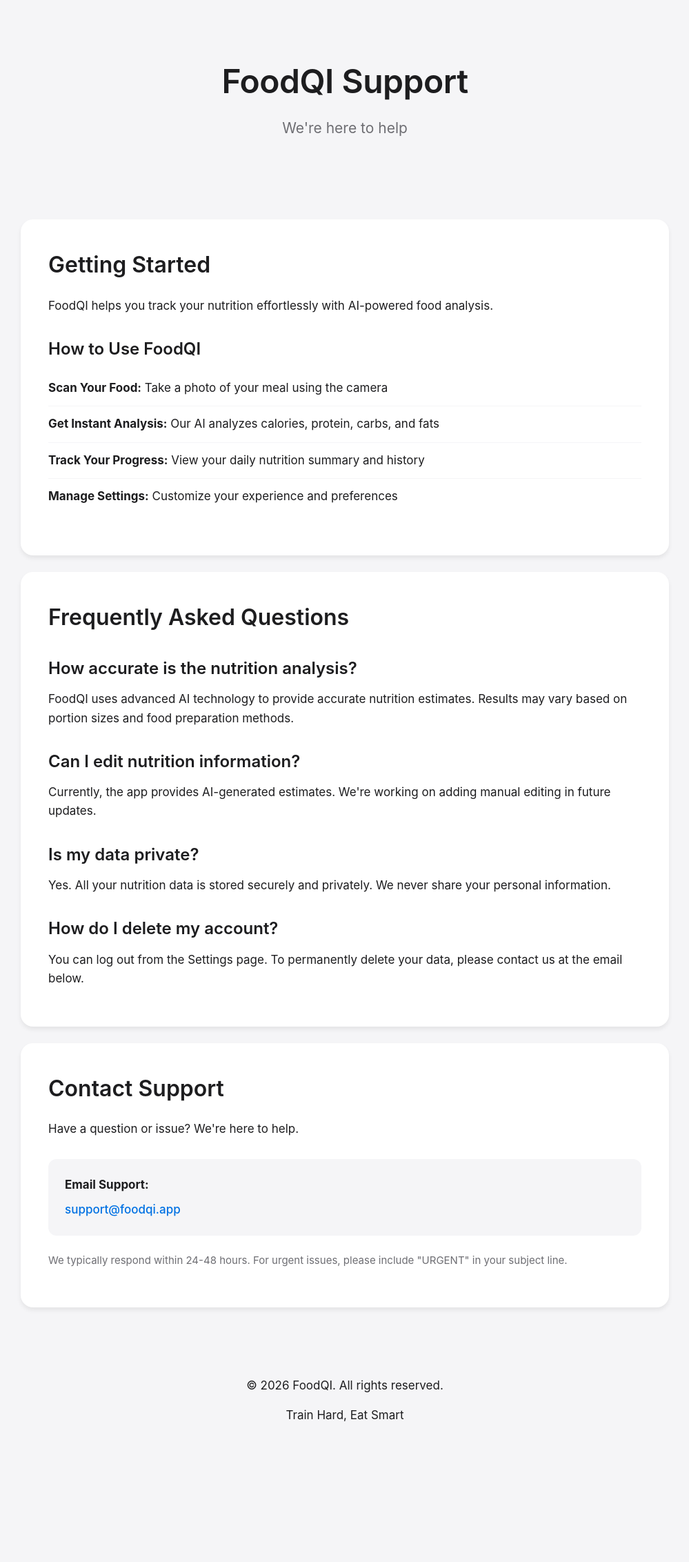
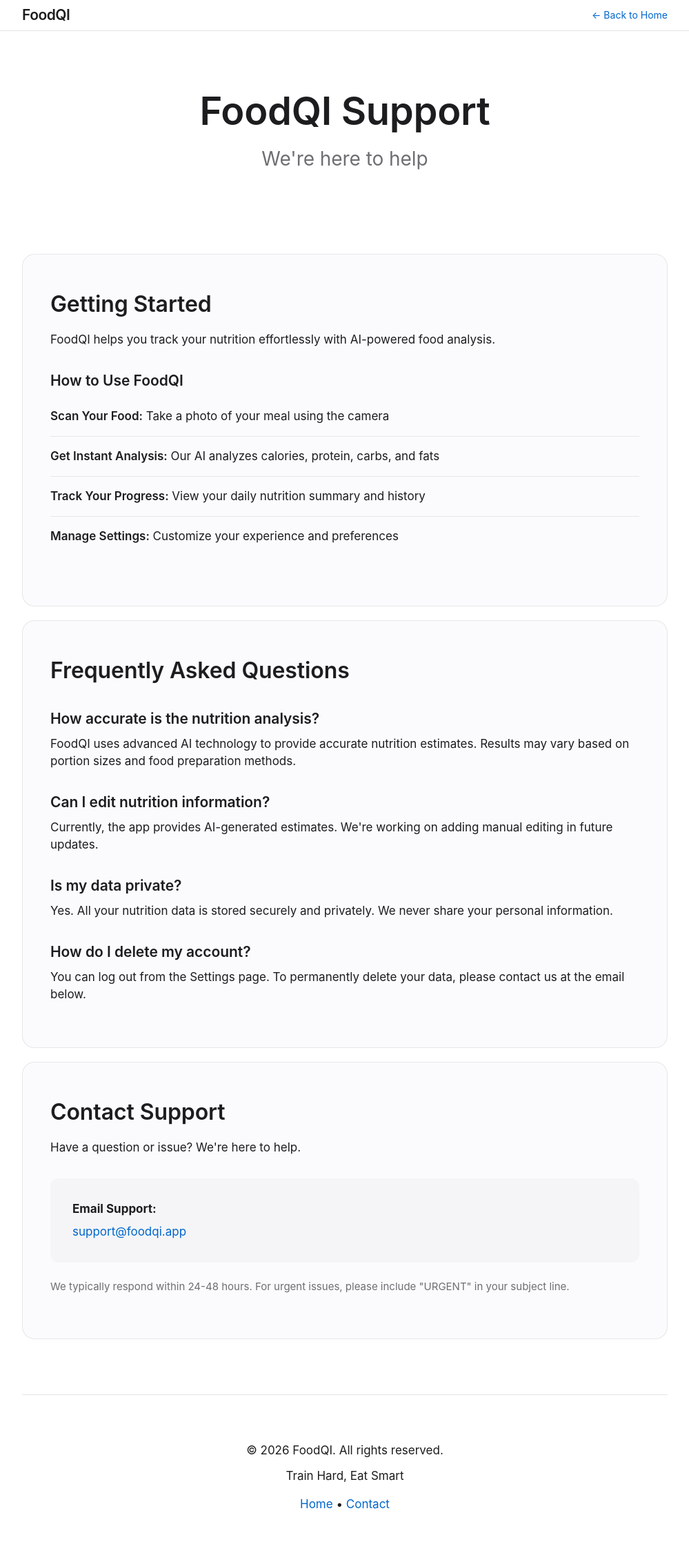
Before and after one commit to oriantarshish/FoodQi-support-website, a plain HTML site: page support.html in a window 1280 px wide. Shown: the whole page at 69% size, without its empty margins (140-1139 px from the left). Before the commit the page ends 2161 px from the top, so only its background shows below. Drawn offline with Linux system fonts and the light colour scheme.

Commit message:
refactor: update styles and layout for index and support pages

```diff
--- a/support.html
+++ b/support.html
@@ -1,5 +1,6 @@
 <!DOCTYPE html>
 <html lang="en">
+
 <head>
     <meta charset="UTF-8">
     <meta name="viewport" content="width=device-width, initial-scale=1.0">
@@ -12,93 +13,148 @@
         }
 
         body {
-            font-family: -apple-system, BlinkMacSystemFont, 'Segoe UI', Roboto, Helvetica, Arial, sans-serif;
-            background: #f5f5f7;
+            font-family: -apple-system, BlinkMacSystemFont, 'SF Pro Display', 'Segoe UI', Roboto, Helvetica, Arial, sans-serif;
+            background: #fff;
             color: #1d1d1f;
-            line-height: 1.6;
+            line-height: 1.47059;
+            font-size: 17px;
+            font-weight: 400;
+        }
+
+        /* Navigation */
+        nav {
+            position: fixed;
+            top: 0;
+            width: 100%;
+            background: rgba(255, 255, 255, 0.8);
+            backdrop-filter: saturate(180%) blur(20px);
+            -webkit-backdrop-filter: saturate(180%) blur(20px);
+            border-bottom: 1px solid rgba(0, 0, 0, 0.1);
+            z-index: 1000;
+        }
+
+        .nav-container {
+            max-width: 980px;
+            margin: 0 auto;
+            padding: 0 22px;
+            display: flex;
+            justify-content: space-between;
+            align-items: center;
+            height: 44px;
+        }
+
+        .logo {
+            font-size: 21px;
+            font-weight: 600;
+            color: #1d1d1f;
+            text-decoration: none;
+            letter-spacing: -0.5px;
+        }
+
+        .back-link {
+            color: #0066cc;
+            text-decoration: none;
+            font-size: 14px;
+            font-weight: 400;
+            transition: color 0.2s;
+        }
+
+        .back-link:hover {
+            color: #0077ed;
         }
 
         .container {
             max-width: 980px;
             margin: 0 auto;
-            padding: 40px 20px;
+            padding: 100px 22px 60px;
         }
 
         header {
             text-align: center;
-            margin-bottom: 60px;
-            padding: 40px 0;
+            margin-bottom: 80px;
+            padding: 20px 0;
         }
 
         h1 {
-            font-size: 48px;
+            font-size: 56px;
             font-weight: 600;
-            margin-bottom: 12px;
-            letter-spacing: -0.5px;
+            margin-bottom: 8px;
+            letter-spacing: -0.005em;
+            color: #1d1d1f;
         }
 
         .subtitle {
-            font-size: 21px;
+            font-size: 28px;
             color: #6e6e73;
             font-weight: 400;
+            letter-spacing: -0.002em;
         }
 
         .section {
-            background: white;
+            background: #fbfbfd;
             border-radius: 18px;
-            padding: 40px;
-            margin-bottom: 24px;
-            box-shadow: 0 4px 6px rgba(0, 0, 0, 0.07);
+            padding: 48px 40px;
+            margin-bottom: 20px;
+            border: 1px solid rgba(0, 0, 0, 0.08);
         }
 
         h2 {
             font-size: 32px;
             font-weight: 600;
-            margin-bottom: 20px;
+            margin-bottom: 16px;
             color: #1d1d1f;
+            letter-spacing: -0.003em;
         }
 
         h3 {
-            font-size: 24px;
+            font-size: 21px;
             font-weight: 600;
-            margin-top: 30px;
-            margin-bottom: 12px;
+            margin-top: 32px;
+            margin-bottom: 8px;
             color: #1d1d1f;
+            letter-spacing: -0.002em;
         }
 
         p {
             font-size: 17px;
             color: #1d1d1f;
             margin-bottom: 16px;
+            line-height: 1.47059;
         }
 
         ul {
             list-style: none;
-            margin-bottom: 20px;
+            margin-bottom: 24px;
         }
 
         li {
             font-size: 17px;
-            padding: 12px 0;
-            border-bottom: 1px solid #f5f5f7;
+            padding: 16px 0;
+            border-bottom: 1px solid rgba(0, 0, 0, 0.08);
+            line-height: 1.47059;
         }
 
         li:last-child {
             border-bottom: none;
         }
 
+        li strong {
+            font-weight: 600;
+            color: #1d1d1f;
+        }
+
         .contact-box {
             background: #f5f5f7;
             border-radius: 12px;
-            padding: 24px;
-            margin-top: 30px;
+            padding: 32px;
+            margin-top: 32px;
         }
 
         .email-link {
-            color: #0071e3;
+            color: #0066cc;
             text-decoration: none;
             font-size: 17px;
-            font-weight: 500;
+            font-weight: 400;
         }
 
         .email-link:hover {
@@ -107,32 +163,68 @@
 
         footer {
             text-align: center;
-            margin-top: 60px;
-            padding: 40px 0;
+            margin-top: 80px;
+            padding: 60px 0;
             color: #6e6e73;
-            font-size: 14px;
+            font-size: 12px;
+            border-top: 1px solid rgba(0, 0, 0, 0.1);
+        }
+
+        footer p {
+            margin: 8px 0;
+        }
+
+        footer a {
+            color: #0066cc;
+            text-decoration: none;
+        }
+
+        footer a:hover {
+            text-decoration: underline;
         }
 
         @media (max-width: 768px) {
+            .nav-container {
+                padding: 0 16px;
+            }
+
+            .container {
+                padding: 80px 16px 40px;
+            }
+
             h1 {
-                font-size: 36px;
+                font-size: 40px;
             }
 
             .subtitle {
-                font-size: 19px;
+                font-size: 21px;
             }
 
             .section {
-                padding: 24px;
+                padding: 32px 24px;
+                margin-bottom: 16px;
             }
 
             h2 {
                 font-size: 28px;
             }
+
+            h3 {
+                font-size: 19px;
+            }
         }
     </style>
 </head>
+
 <body>
+    <!-- Navigation -->
+    <nav>
+        <div class="nav-container">
+            <a href="index.html" class="logo">FoodQI</a>
+            <a href="index.html" class="back-link">← Back to Home</a>
+        </div>
+    </nav>
+
     <div class="container">
         <header>
             <h1>FoodQI Support</h1>
@@ -156,16 +248,20 @@
             <h2>Frequently Asked Questions</h2>
 
             <h3>How accurate is the nutrition analysis?</h3>
-            <p>FoodQI uses advanced AI technology to provide accurate nutrition estimates. Results may vary based on portion sizes and food preparation methods.</p>
+            <p>FoodQI uses advanced AI technology to provide accurate nutrition estimates. Results may vary based on
+                portion sizes and food preparation methods.</p>
 
             <h3>Can I edit nutrition information?</h3>
-            <p>Currently, the app provides AI-generated estimates. We're working on adding manual editing in future updates.</p>
+            <p>Currently, the app provides AI-generated estimates. We're working on adding manual editing in future
+                updates.</p>
 
             <h3>Is my data private?</h3>
-            <p>Yes. All your nutrition data is stored securely and privately. We never share your personal information.</p>
+            <p>Yes. All your nutrition data is stored securely and privately. We never share your personal information.
+            </p>
 
             <h3>How do I delete my account?</h3>
-            <p>You can log out from the Settings page. To permanently delete your data, please contact us at the email below.</p>
+            <p>You can log out from the Settings page. To permanently delete your data, please contact us at the email
+                below.</p>
         </div>
 
         <div class="section">
@@ -178,14 +274,20 @@
             </div>
 
             <p style="margin-top: 24px; font-size: 15px; color: #6e6e73;">
-                We typically respond within 24-48 hours. For urgent issues, please include "URGENT" in your subject line.
+                We typically respond within 24-48 hours. For urgent issues, please include "URGENT" in your subject
+                line.
             </p>
         </div>
 
         <footer>
             <p>&copy; 2026 FoodQI. All rights reserved.</p>
-            <p style="margin-top: 8px;">Train Hard, Eat Smart</p>
+            <p style="margin-top: 12px;">Train Hard, Eat Smart</p>
+            <p style="margin-top: 16px;">
+                <a href="index.html">Home</a> •
+                <a href="mailto:support@foodqi.app">Contact</a>
+            </p>
         </footer>
     </div>
 </body>
+
 </html>
```
Also changed, not shown: index.html (+170 -55 lines).
